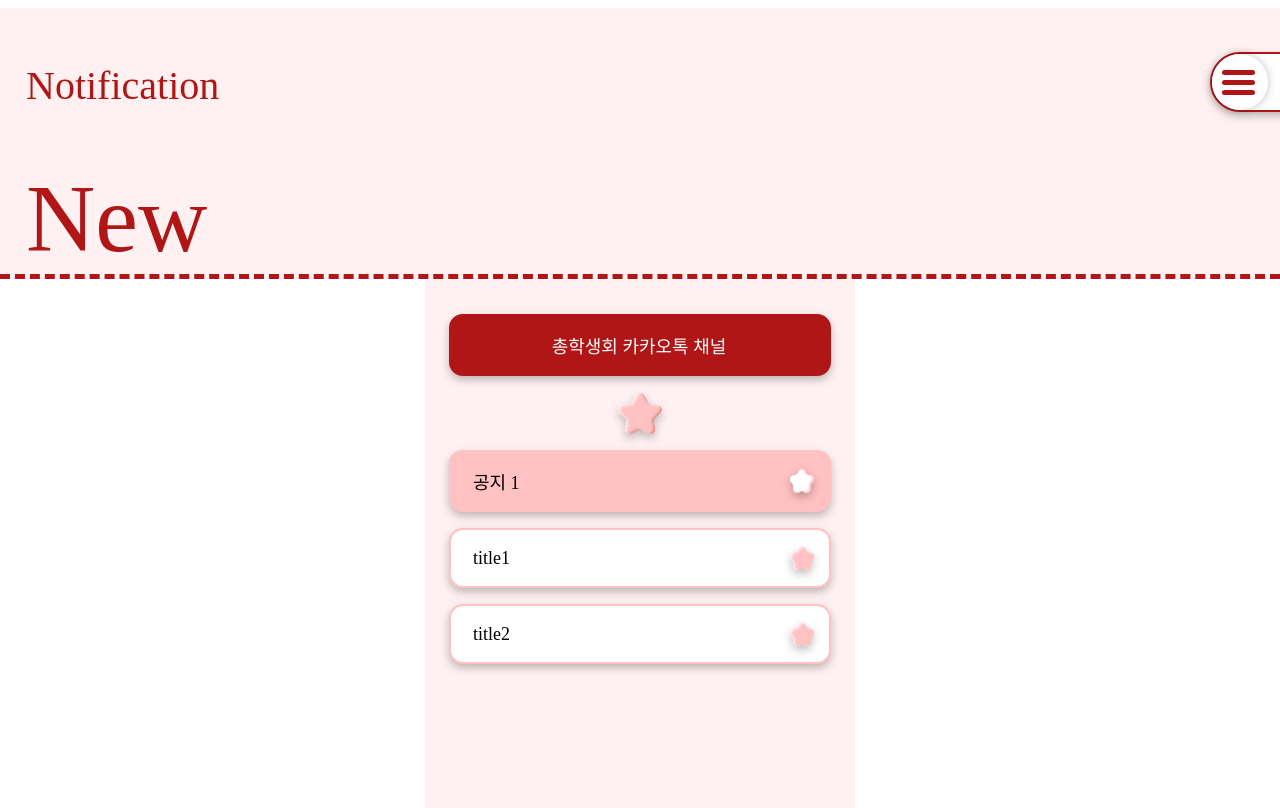
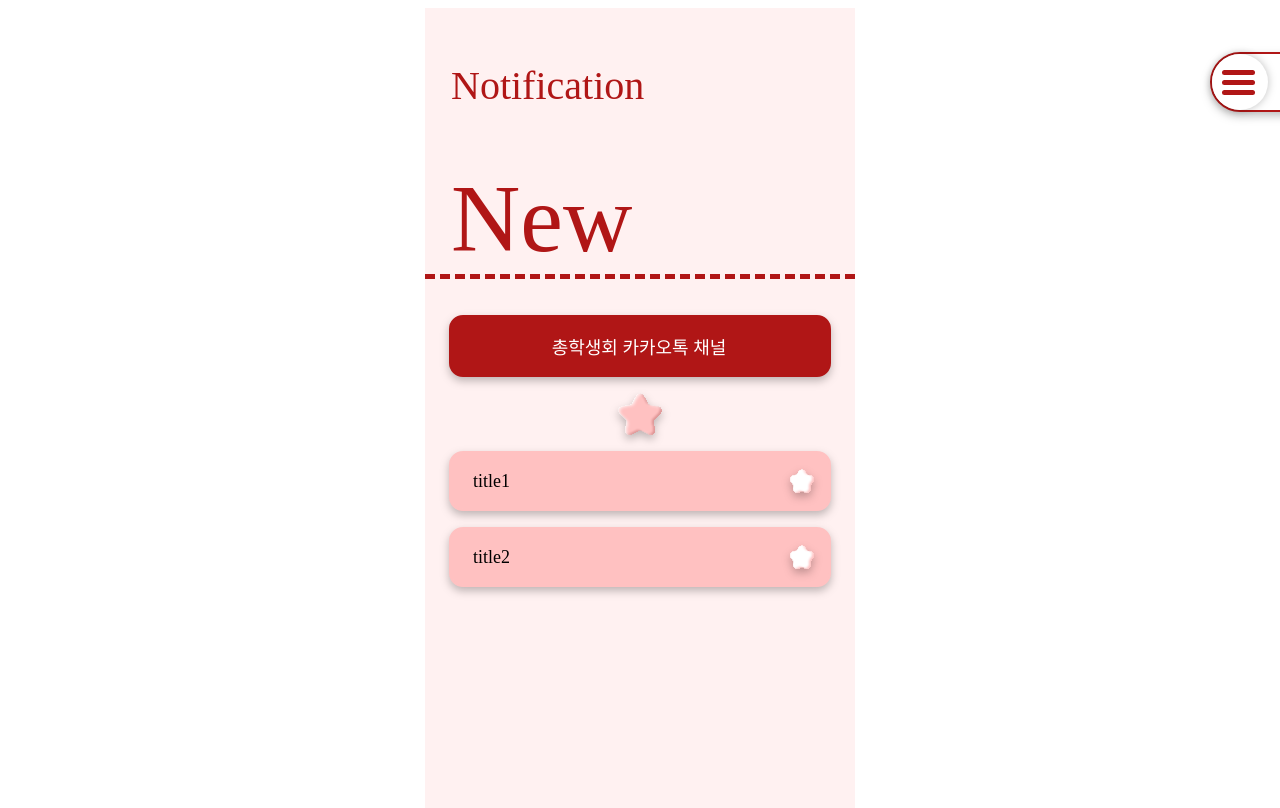
Before and after one commit to 9oormthon-univ-skku/4-line-up-fe, a React (Vite) app: page /notice in a window 1280 px wide. Built offline with nearby package versions, Linux system fonts and the light colour scheme; a web font is replaced by a local one.

Commit message:
style: Apply Design Revision on Notice Page (#9)

```diff
--- /dev/null
+++ b/src/components/icons/BtnBack.tsx
@@ -0,0 +1,17 @@
+import type { ComponentProps } from "react";
+import Arrow from '@icons/arrow-left.svg?react';
+import { css } from "@emotion/react";
+import { colors } from "@/styles/styles";
+
+const BtnBack = ({...props}: ComponentProps<'button'>) => {
+    return <button css={css`
+        color: ${colors.primary};
+        line-height: 0;
+        width: 4.8rem;
+        height: 4.8rem;
+    `} aria-label='뒤로가기' {...props}>
+        <Arrow/>
+    </button>
+}
+
+export default BtnBack;
--- a/src/pages/notice/Notice.tsx
+++ b/src/pages/notice/Notice.tsx
@@ -5,23 +5,21 @@ import { css } from '@emotion/react';
 import { useState } from 'react';
 import RingBinder from '@images/ring-binder-vt.svg?react';
 import type { Post } from '@/types/schema';
+import BtnBack from '@/components/icons/BtnBack';
 
 const containerCss = css`
   height: 100%;
-  overflow-y: hidden;
+  overflow-y: scroll;
   background-color: ${colors.primary10};
   color: ${colors.primary};
 
   display: flex;
   flex-direction: column;
   align-items: center;
-  gap: 54px;
 
   header {
     width: 100%;
-    position: fixed;
     background-color: ${colors.primary10};
-    z-index: 10;
     border-bottom: dashed 5px ${colors.primary};
     * {
       margin: 54px auto 0 26px;
@@ -33,9 +31,7 @@ const containerCss = css`
   }
 
   section {
-    margin-top: calc(220px + 5rem);
     width: 100%;
-    overflow-y: scroll;
     display: flex;
     flex-direction: column;
     align-items: center;
@@ -45,11 +41,10 @@ const containerCss = css`
 
   #modal {
     width: 100%;
-    height: calc(100vh - 140px);
-    top: 140px;
+    height: calc(100vh - 120px);
+    top: 120px;
     position: absolute;
-    z-index: 40;
-    background-color: ${colors.primary10};
+    z-index: 20;
     color: ${colors.white};
     padding: 24px;
     padding-bottom: 0;
@@ -64,15 +59,21 @@ const containerCss = css`
     }
     #ringbinder {
       position: fixed;
-      top: 200px;
+      top: 180px;
       left: 12px;
       color: ${colors.primary20};
       ${shadows.dropBottom};
     }
     #inset {
-      background-color: transparent;
+      background-color: ${colors.primary10};
       inset: 0;
       position: fixed;
+    }
+    button {
+      position: fixed;
+      top: 5.2rem;
+      z-index: 20;
+      margin: 6px;
     }
   }
 `;
@@ -94,10 +95,12 @@ const Posts: Post[] = [
 const Notice = () => {
   const [modalOpen, setModalOpen] = useState(false);
   const [currentPost, setCurrentPost] = useState<Post>();
-  const handleBannerClick = (i: number) => {
+  const [visitedPostIDs, setVisitedPostIDs] = useState<number[]>([]);
+  const handleBannerClick = (id: number) => {
     // console.log(Posts.at(i)?.content);
-    setCurrentPost(Posts[i]);
+    setCurrentPost(Posts.find((e) => e.id === id));
     setModalOpen(true);
+    setVisitedPostIDs([...visitedPostIDs, id]);
   };
 
   return (
@@ -109,21 +112,21 @@ const Notice = () => {
       <section>
         <Banner text='총학생회 카카오톡 채널' />
         <Star size='md' color='primary' />
-        <Banner text='공지 1' variant='primary' />
         {Posts.map((e, i) => (
           <Banner
             text={e.title}
             onClick={() => {
-              handleBannerClick(i);
+              handleBannerClick(e.id);
             }}
-            variant='secondary'
+            variant={visitedPostIDs.includes(e.id) ? 'secondary' : 'primary'}
             key={i}
           />
         ))}
       </section>
       {modalOpen && (
         <div id='modal'>
-          <div id='inset' onClick={() => setModalOpen(false)} />
+          <BtnBack onClick={() => setModalOpen(false)} />
+          <div id='inset' />
           <div id='notice-detail'>
             <p>{currentPost?.title}</p>
             <p>{currentPost?.content}</p>
```
Also changed, not shown: src/assets/icons/arrow-left.svg (added).
